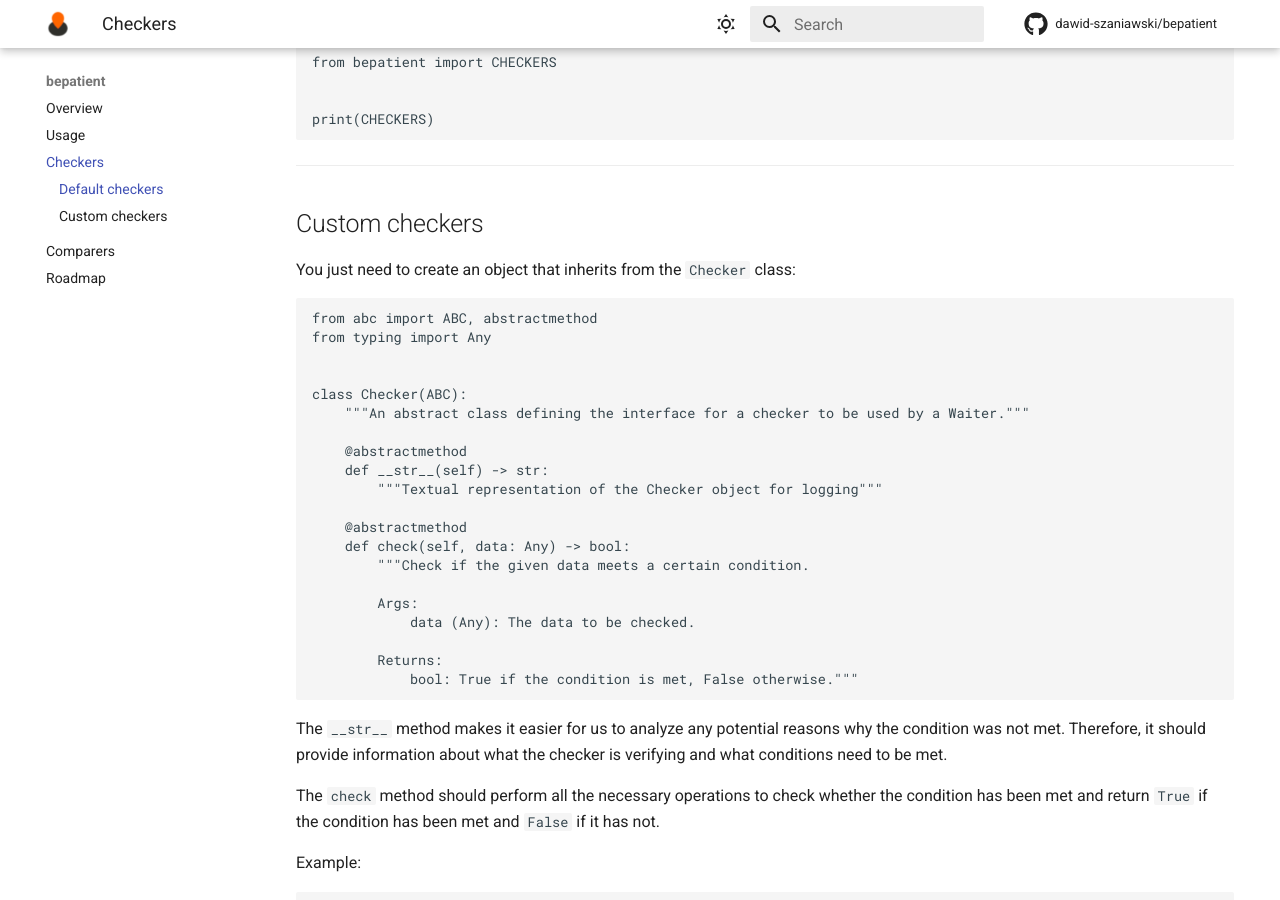
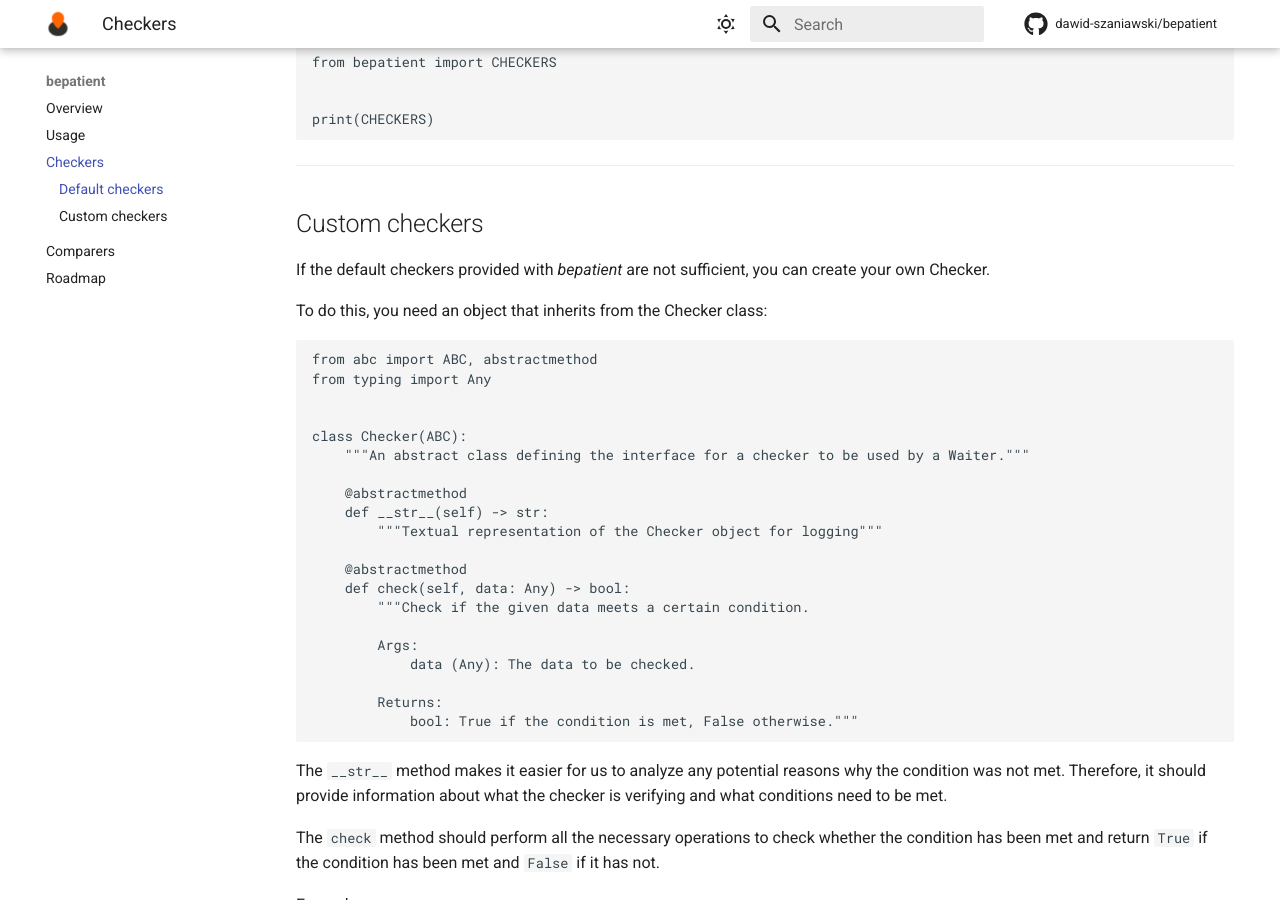
Before and after one commit to dawid-szaniawski/bepatient, an MkDocs documentation site: the page built from docs/checkers.md, in a window 1280 px wide and 900 px high, scrolled down 458 px. Built offline with MkDocs 1.6.1 and Material for MkDocs 9.7.7, drawn with Linux system fonts in a browser that asks for light colours; comment, search, counter and statistics services are not loaded.

Commit message:
chore: cov fix

````diff
--- a/docs/checkers.md
+++ b/docs/checkers.md
@@ -28,7 +28,10 @@ print(CHECKERS)
 
 ## Custom checkers
 
-You just need to create an object that inherits from the `Checker` class:
+If the default checkers provided with _bepatient_ are not sufficient, you can create
+your own Checker.
+
+To do this, you need an object that inherits from the Checker class:
 
 ```python
 from abc import ABC, abstractmethod
````
Also changed, not shown: 1 other file.
